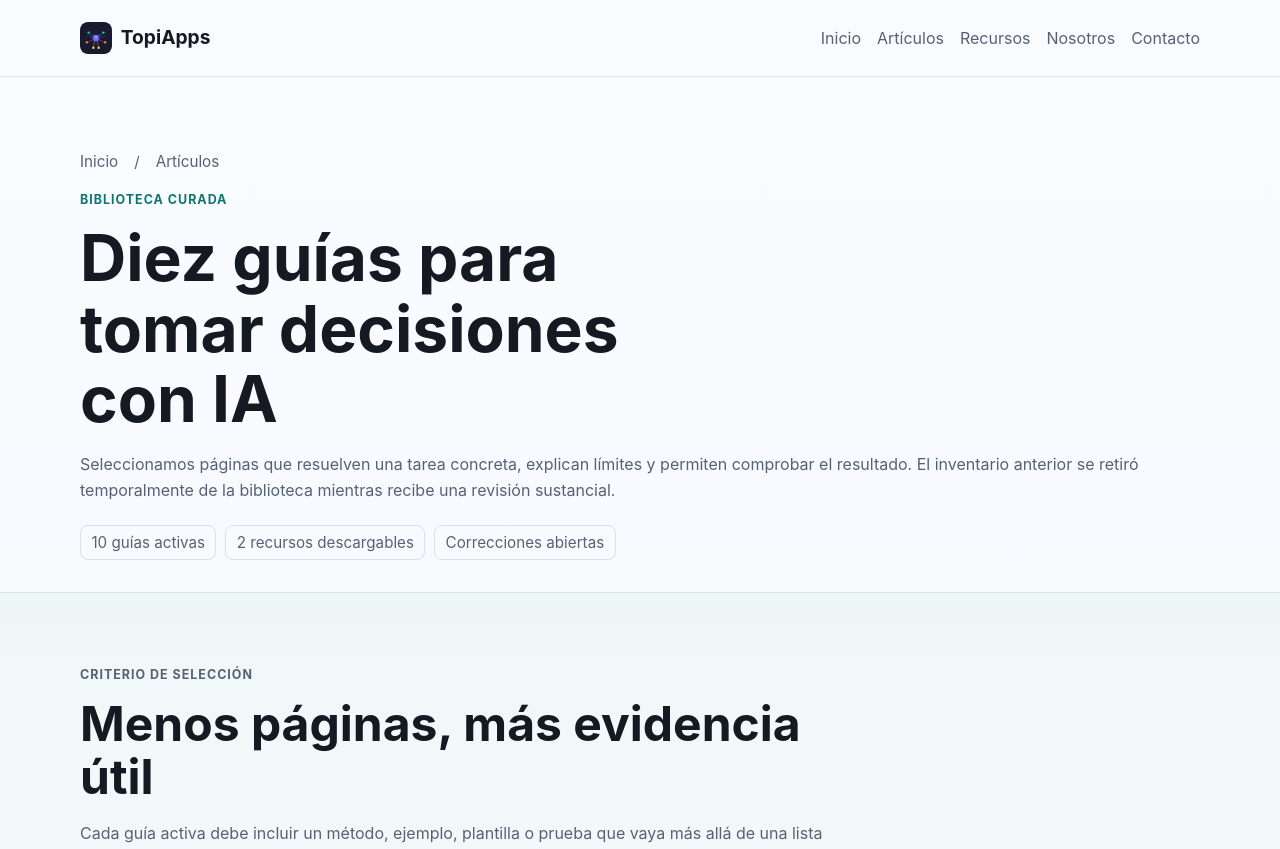
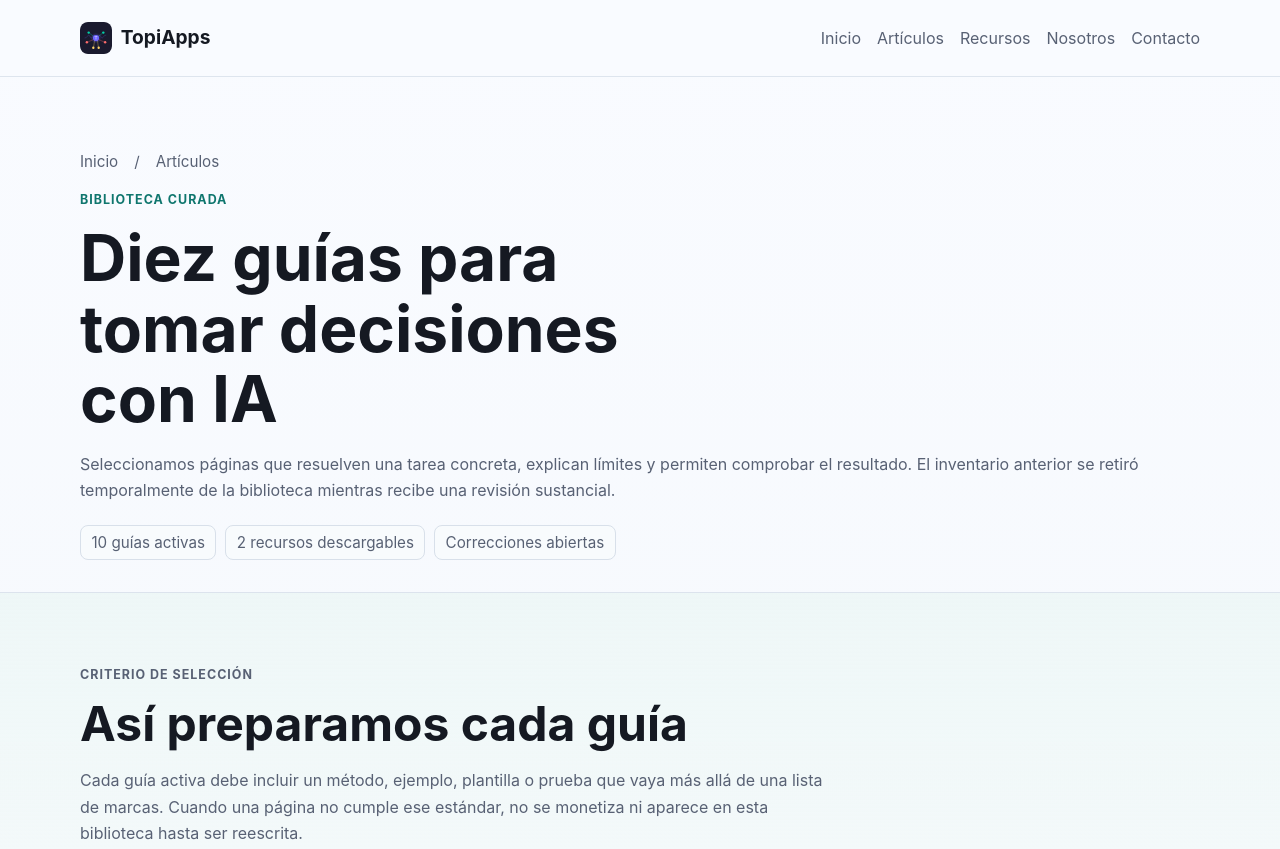
Before and after one commit to ssebastiian/myhome, a plain HTML site: page pages/articles.html in a window 1280 px wide. Shown: the top 849 px of the page. Drawn offline with Linux system fonts and the light colour scheme.

Commit message:
correction the title

```diff
--- a/pages/articles.html
+++ b/pages/articles.html
@@ -40,7 +40,7 @@
         <div class="container">
           <div class="section-heading">
             <p class="eyebrow">Criterio de selección</p>
-            <h2>Menos páginas, más evidencia útil</h2>
+            <h2>Así preparamos cada guía</h2>
             <p>Cada guía activa debe incluir un método, ejemplo, plantilla o prueba que vaya más allá de una lista de marcas. Cuando una página no cumple ese estándar, no se monetiza ni aparece en esta biblioteca hasta ser reescrita.</p>
           </div>
           <div class="trust-grid">
```
